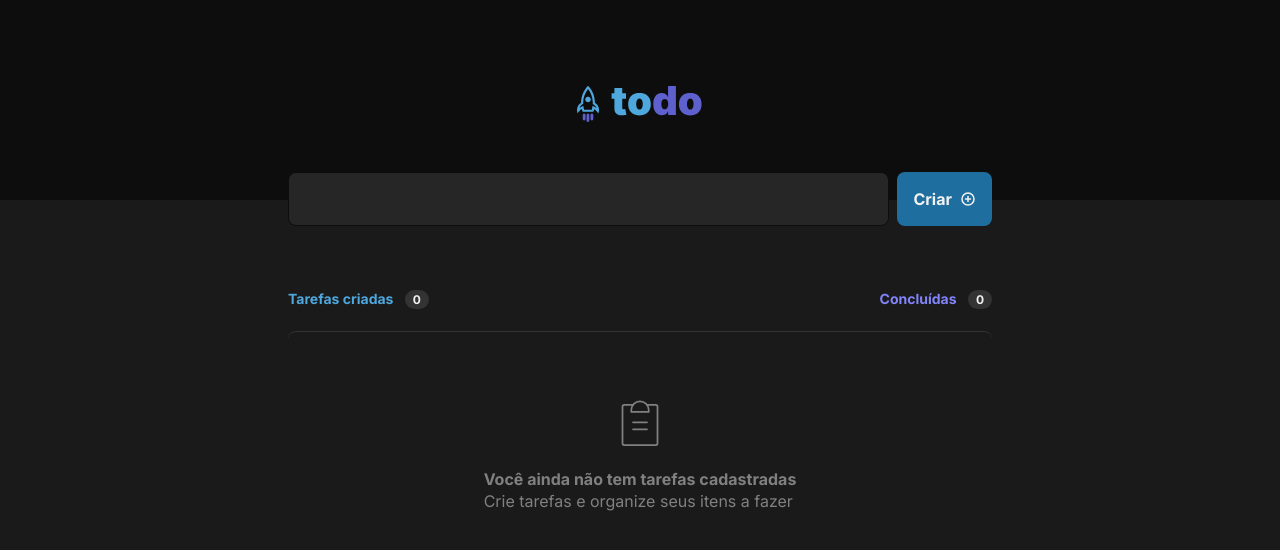
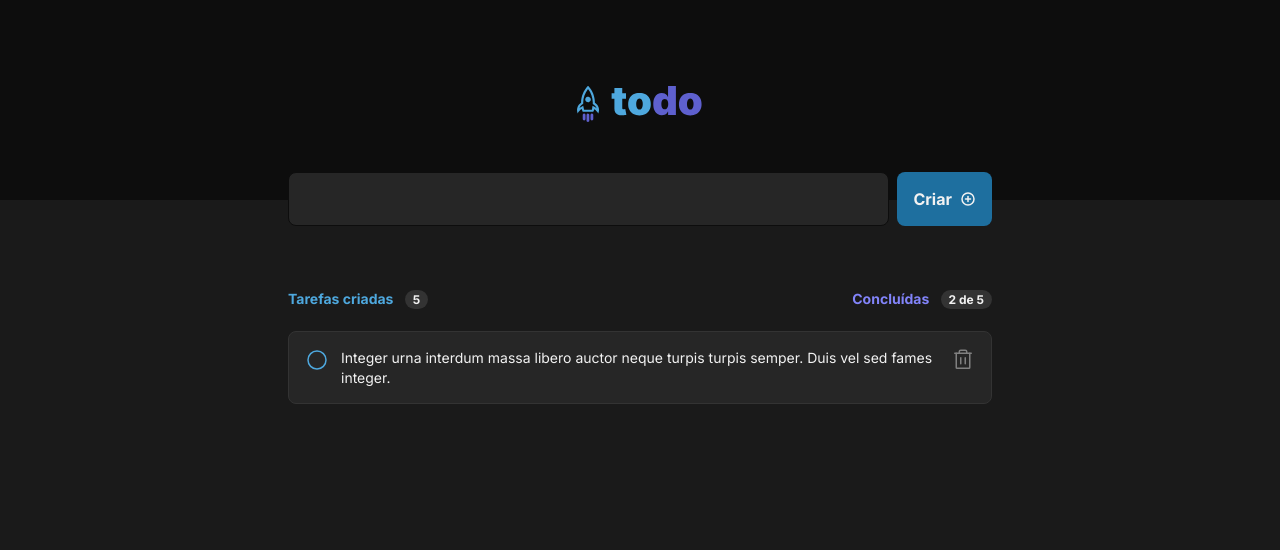
Before and after one commit to LMThomaz/to-do-list, a React (Vite) app: page / in a window 1280 px wide. Shown: the top 550 px of the page. Built offline with nearby package versions, Linux system fonts and the light colour scheme.

Commit message:
component Task

```diff
--- /dev/null
+++ b/src/components/EmptyTask/index.tsx
@@ -0,0 +1,14 @@
+import { ClipboardText } from 'phosphor-react';
+import styles from './styles.module.css';
+
+export function EmptyTask() {
+  return (
+    <div className={styles.emptyTaskWrapper}>
+      <ClipboardText size={56} weight='thin' />
+      <div>
+        <strong>Você ainda não tem tarefas cadastradas</strong>
+        <p>Crie tarefas e organize seus itens a fazer</p>
+      </div>
+    </div>
+  );
+}
--- /dev/null
+++ b/src/components/EmptyTask/styles.module.css
@@ -0,0 +1,15 @@
+.emptyTaskWrapper {
+  display: flex;
+  flex-direction: column;
+  align-items: center;
+  justify-content: center;
+  gap: 1rem;
+  padding: 4rem 0;
+  border-radius: 8px;
+  border-top: 1px solid var(--gray-400);
+}
+
+.emptyTaskWrapper strong,
+.emptyTaskWrapper p {
+  line-height: 1.4;
+}
--- /dev/null
+++ b/src/components/Task/index.tsx
@@ -0,0 +1,19 @@
+import { Circle, Trash } from 'phosphor-react';
+import styles from './styles.module.css';
+
+export function Task() {
+  return (
+    <div className={styles.task}>
+      <span>
+        <Circle size={24} />
+      </span>
+      <p>
+        Integer urna interdum massa libero auctor neque turpis turpis semper.
+        Duis vel sed fames integer.
+      </p>
+      <button>
+        <Trash size={24} />
+      </button>
+    </div>
+  );
+}
--- /dev/null
+++ b/src/components/Task/styles.module.css
@@ -0,0 +1,25 @@
+.task {
+  padding: 1rem;
+  background-color: var(--gray-500);
+  border: 1px solid var(--gray-400);
+  border-radius: 8px;
+  display: flex;
+  align-items: flex-start;
+  gap: 0.75rem;
+}
+
+.task span {
+  color: var(--blue-500);
+}
+
+.task p {
+  font-size: 0.875rem;
+  color: var(--gray-100);
+  line-height: 1.4;
+}
+
+.task button {
+  background-color: transparent;
+  border: none;
+  color: var(--gray-300);
+}
--- a/src/pages/Home/index.tsx
+++ b/src/pages/Home/index.tsx
@@ -1,6 +1,8 @@
 import { ClipboardText, PlusCircle } from 'phosphor-react';
+import { EmptyTask } from '../../components/EmptyTask';
 import { Header } from '../../components/Header';
 import { Input } from '../../components/Input';
+import { Task } from '../../components/Task';
 import styles from './styles.module.css';
 
 export function Home() {
@@ -17,19 +19,17 @@ export function Home() {
         <div className={styles.content}>
           <header>
             <p>
-              Tarefas criadas <span>0</span>
+              Tarefas criadas <span>5</span>
             </p>
             <p className={styles.taskFinished}>
-              Concluídas <span>0</span>
+              Concluídas <span>2 de 5</span>
             </p>
           </header>
-          <div className={styles.emptyTaskWrapper}>
-            <ClipboardText size={56} weight='thin' />
-            <div>
-              <strong>Você ainda não tem tarefas cadastradas</strong>
-              <p>Crie tarefas e organize seus itens a fazer</p>
-            </div>
-          </div>
+          <ul>
+            <li>
+              <Task />
+            </li>
+          </ul>
         </div>
       </main>
     </div>
--- a/src/pages/Home/styles.module.css
+++ b/src/pages/Home/styles.module.css
@@ -73,19 +73,3 @@
   border-radius: 1rem;
   margin-left: 8px;
 }
-
-.emptyTaskWrapper {
-  display: flex;
-  flex-direction: column;
-  align-items: center;
-  justify-content: center;
-  gap: 1rem;
-  padding: 4rem 0;
-  border-radius: 8px;
-  border-top: 1px solid var(--gray-400);
-}
-
-.emptyTaskWrapper strong,
-.emptyTaskWrapper p {
-  line-height: 1.4;
-}
--- a/src/styles/global.css
+++ b/src/styles/global.css
@@ -42,6 +42,10 @@ button {
   font-weight: 400;
 }
 
+li {
+  list-style: none;
+}
+
 a {
   text-decoration: none;
 }
```
